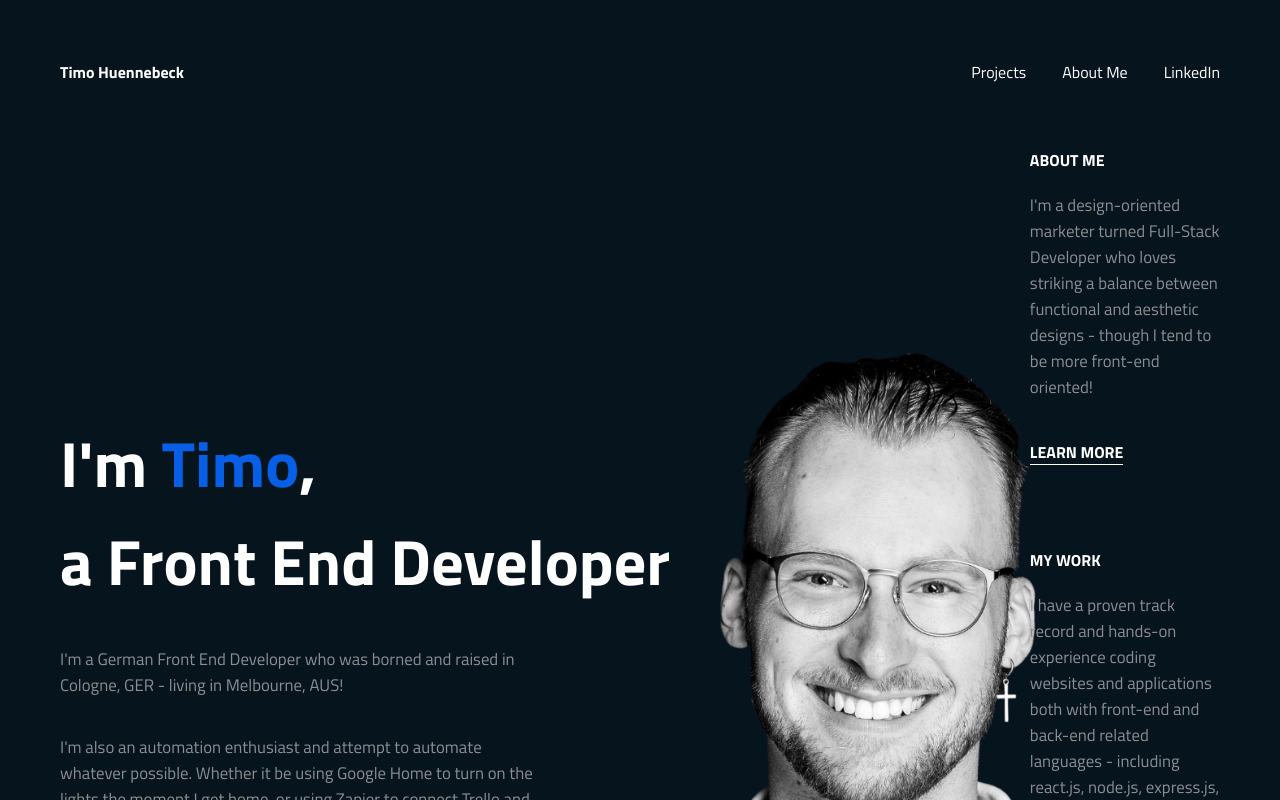
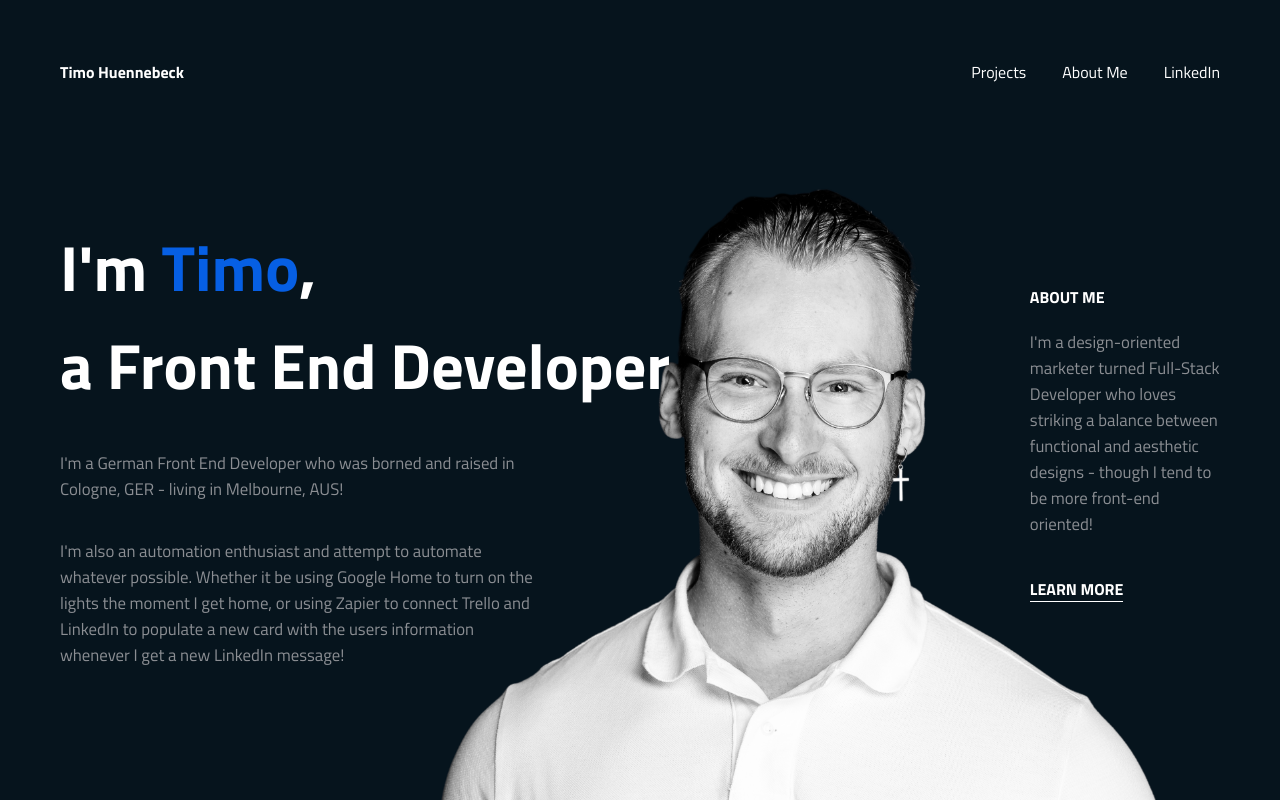
Before and after one commit to timohuennebeck/portfolio-website, a React (Create React App) app: page / in a window 1280 px wide. Shown: the top 800 px of the page. Built offline with nearby package versions, Linux system fonts and the light colour scheme.

Commit message:
readjust hero page

```diff
--- a/src/pages/IntroductionPage/IntroductionPage.jsx
+++ b/src/pages/IntroductionPage/IntroductionPage.jsx
@@ -36,11 +36,11 @@ export default function IntroductionPage() {
                         paragraph="I'm a design-oriented marketer turned Full-Stack Developer who loves striking a balance between functional and aesthetic designs - though I tend to be more front-end oriented!"
                         href="#about"
                     />
-                    <LearnMoreField
+                    {/* <LearnMoreField
                         name="MY WORK"
                         paragraph="I have a proven track record and hands-on experience coding websites and applications both with front-end and back-end related languages - including react.js, node.js, express.js, knex.js and more."
                         href="#projects"
-                    />
+                    /> */}
                 </div>
             </div>
         </div>
--- a/src/pages/IntroductionPage/IntroductionPage.scss
+++ b/src/pages/IntroductionPage/IntroductionPage.scss
@@ -3,7 +3,6 @@
 
 .introduction {
     padding-bottom: 0.5rem;
-
 
     @include desktop {
         border-bottom: 2px solid white;
@@ -16,11 +15,11 @@
         @include desktop {
             flex-direction: row;
             background-image: url("../../assets/images/profile-background.png");
+            background-position: center;
             background-size: cover;
-            height: 55rem;
+            height: 45rem;
             align-items: center;
             border-bottom: 2px solid white;
-            margin-top: 7.25rem;
         }
 
         &-content {
@@ -38,16 +37,6 @@
             &-paragraph {
                 @include desktop {
                     width: 53.75%;
-                }
-            }
-
-            &-learn-more {
-                @include flex-column;
-                gap: 2.25rem;
-
-                @include desktop {
-                    gap: 5.25rem;
-                    margin-bottom: 15rem;
                 }
             }
         }
```
Also changed, not shown: src/assets/images/profile-background.png.
